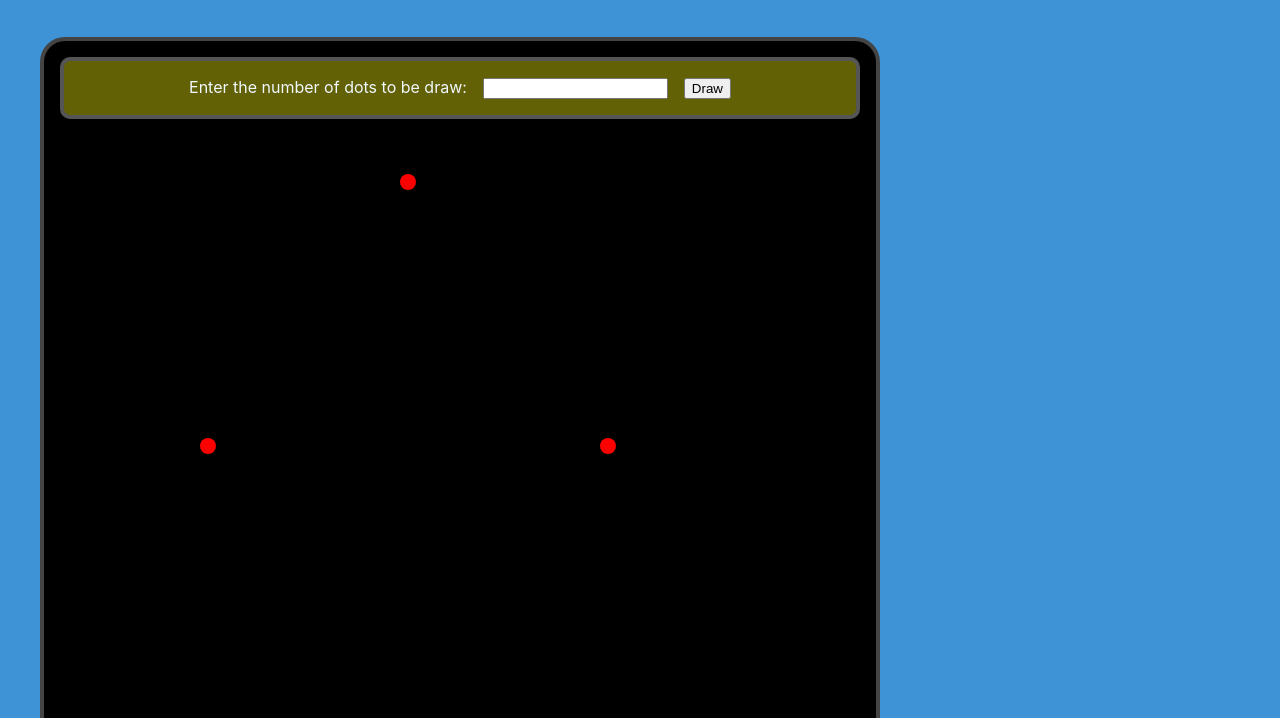
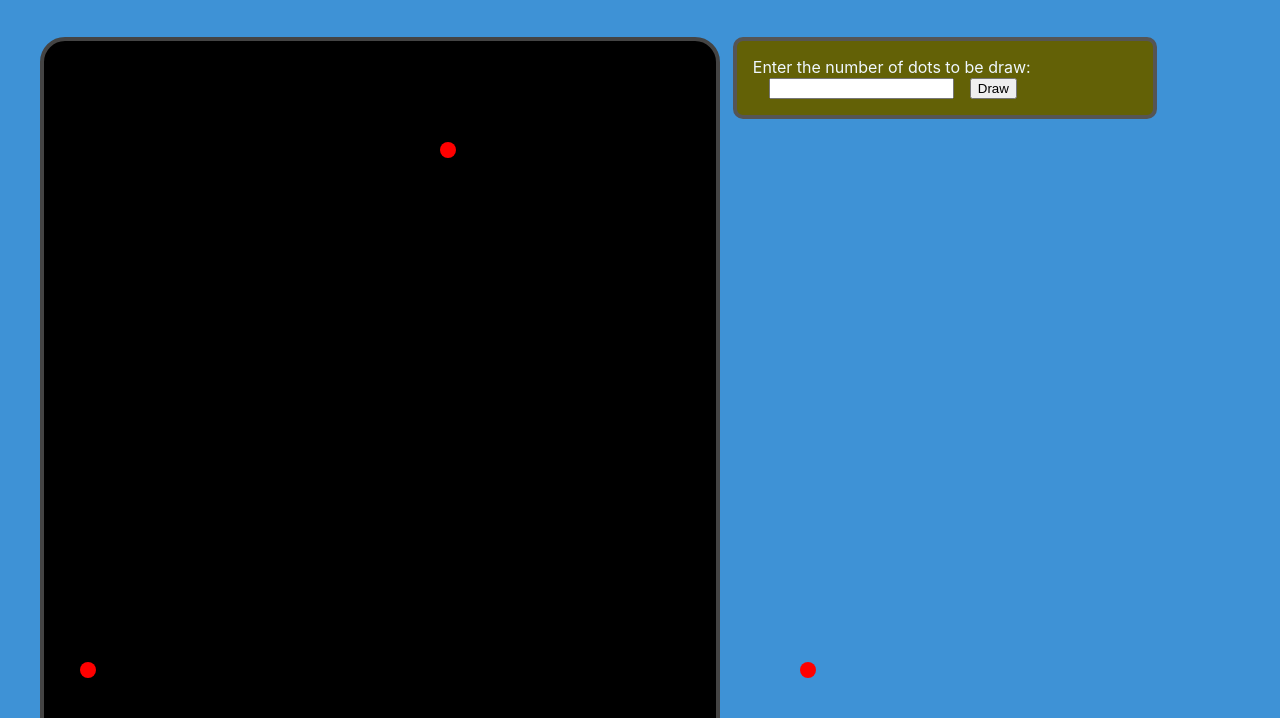
Before and after one commit to ADogTheDestroyer/SierpinskiTriangleReact, a React app: page / in a window 1280 px wide. Shown: the part 82-800 px from the top of the page. Built offline with nearby package versions, Linux system fonts and the light colour scheme.

Commit message:
Triangle component is now reusable and changed CSS

```diff
--- a/src/index.css
+++ b/src/index.css
@@ -19,22 +19,32 @@ input {
 
 #root {
   height: 100vh;
-  width: 100vh;
+  width: 100wh;
+}
+
+#triangleContainer {
+  height: 100vh;
+  width: 50vw;
   background-color: rgb(0, 0, 0);
   padding: 2vh;
   border-radius: 25px;
   border: 0.5vh solid rgb(68, 68, 68) ;
   text-align: center;
+  display: inline-block;
+  vertical-align: top; /* here */
 }
 
 #formContainer {
+  width: 30vw;
   background-color: rgb(99, 97, 6);
   color: aliceblue;
   padding: 2vh;
   border-radius: 10px;
-  border: 0.5vh solid rgb(85, 85, 85) ;
+  border: 0.5vh solid rgb(85, 85, 85);
+  display: inline-block;
+  vertical-align: top; /* here */
+  margin-left: 1vw;
 }
-
 
 /* Below are the css for all the dots, including the corner points */
 .dot {
@@ -47,8 +57,6 @@ input {
 
 #top {
   position: absolute;
-  left: 50vh;
-  bottom: 66vh;
   height: 2vh;
   width: 2vh;
   background-color: red;
@@ -56,8 +64,6 @@ input {
 }
 #left {
   position: absolute;
-  left: 25vh;
-  bottom: 33vh;
   height: 2vh;
   width: 2vh;
   background-color: red;
@@ -65,8 +71,6 @@ input {
 }
 #right {
   position: absolute;
-  left: 75vh;
-  bottom: 33vh;
   height: 2vh;
   width: 2vh;
   background-color: red;
--- a/src/index.js
+++ b/src/index.js
@@ -3,13 +3,14 @@ import ReactDOM from 'react-dom/client';
 import './index.css';
 
 const root = ReactDOM.createRoot(document.getElementById('root'));
+const X = 0, Y = 1;
 
 // renders everything in a single root element
 function renderAll(quantity) {
   root.render(
-    <div>
-      <NumDotsForm/>
-      <Triangle quantity={quantity}/>
+    <div id="containsAll">
+        <Triangle quantity={quantity} topPoint={[55, 70]} rightPoint={[100, 5]} leftPoint={[10, 5]}/>
+        <NumDotsForm/>
     </div>
   )
 }
@@ -17,10 +18,15 @@ function renderAll(quantity) {
 // This is the triangle itself, all of its methods
 class Triangle extends React.Component {
 
-    // checks if a point is within the area of the triangle
+  // checks if a point is within the area of the triangle
   pointIsValid(xPos, yPos) {
-    const fr = (-33/25) * xPos + 132; //function of the right side of the triangle
-    const fl = (33/25) * xPos;        //function of the left side of the triangle
+    const slopeFR = (this.props.topPoint[Y] - this.props.rightPoint[Y]) / (this.props.topPoint[X] - this.props.rightPoint[X]);
+    const slopeFL = (this.props.topPoint[Y] - this.props.leftPoint[Y]) / (this.props.topPoint[X] - this.props.leftPoint[X]);
+
+    const verticalTranslation = this.props.rightPoint[Y] - slopeFR * this.props.rightPoint[X];
+
+    const fr = slopeFR * xPos + verticalTranslation; //function of the right side of the triangle
+    const fl = slopeFL * xPos;        //function of the left side of the triangle
 
     if(xPos >= 50) { //check which side of the triangle the point is on
       return yPos < fr;
@@ -34,8 +40,8 @@ class Triangle extends React.Component {
     let xPos;
     let yPos;
     do {
-      xPos = Math.floor(Math.random() * 50) + 25;
-      yPos = Math.floor(Math.random() * 33) + 33;
+      xPos = Math.floor(Math.random() * (this.props.rightPoint[X] - this.props.leftPoint[X])) + this.props.leftPoint[X];
+      yPos = Math.floor(Math.random() * (this.props.rightPoint[Y] - this.props.leftPoint[Y])) + this.props.leftPoint[Y];
     } while (!this.pointIsValid(xPos, yPos));
 
     return [xPos, yPos];
@@ -44,8 +50,8 @@ class Triangle extends React.Component {
   // calculates the next point to plot, ie the mid point between a randomly
   // chosen corner point, and the previous plotted point
   calculateNextPoint(point) {
-    let xPos = point[0];
-    let yPos = point[1];
+    let xPos = point[X];
+    let yPos = point[Y];
 
     // picks one of the three corners at random
     let trianglePoint = Math.floor(Math.random() * 3) + 1;
@@ -53,13 +59,13 @@ class Triangle extends React.Component {
     // returns the midpoint between 'point' and the randomly chosen corner point
     switch(trianglePoint) {
       case 1: // top corner @(50, 66)
-        return [(50+xPos)/2, (66+yPos)/2];
+        return [(this.props.topPoint[X]+xPos)/2, (this.props.topPoint[Y]+yPos)/2];
 
       case 2: // right bottom corner @(75, 33)
-        return [(75+xPos)/2, (33+yPos)/2];
+        return [(this.props.rightPoint[X]+xPos)/2, (this.props.rightPoint[Y]+yPos)/2];
 
       default: // left bottom @(25, 33)
-        return [(25+xPos)/2, ((33+yPos)/2)];
+        return [(this.props.leftPoint[X]+xPos)/2, ((this.props.leftPoint[Y]+yPos)/2)];
     }
   }
 
@@ -68,9 +74,14 @@ class Triangle extends React.Component {
     var dots = [];
 
     //the three corners of the triangle
-    dots.push(<div id='top'></div>);
-    dots.push(<div id='right'></div>);
-    dots.push(<div id='left'></div>);
+    const topStyle = {left: this.props.topPoint[X]+"vh", bottom: this.props.topPoint[Y]+"vh"};
+    const leftStyle = {left: this.props.leftPoint[X]+"vh", bottom: this.props.leftPoint[Y]+"vh"};
+    const rightStyle = {left: this.props.rightPoint[X]+"vh", bottom: this.props.rightPoint[Y]+"vh"};
+
+
+    dots.push(<div id='top' style={topStyle}></div>);
+    dots.push(<div id='right' style={rightStyle}></div>);
+    dots.push(<div id='left' style={leftStyle}></div>);
 
     let point, xPos, yPos, setPoint;
     point = this.calculateFirstPoint();
@@ -79,8 +90,8 @@ class Triangle extends React.Component {
       if(i > 0) {
         point = this.calculateNextPoint(point);
       }
-      xPos = point[0].toFixed(2); // two decimal points for precision sake
-      yPos = point[1].toFixed(2);
+      xPos = point[X].toFixed(2); // two decimal points for precision sake
+      yPos = point[Y].toFixed(2);
 
       setPoint = { // sets the location of the point
         position: "absolute",
@@ -96,7 +107,7 @@ class Triangle extends React.Component {
     const quantity = this.props.quantity;
     let key = 0;
     return (
-      <div>
+      <div id="triangleContainer">
         {
           this.generateDots(quantity).map(dot =>
             <div key={"dot" + key++}>{dot}</div> // React requires that each element of a list has a unique key
```
